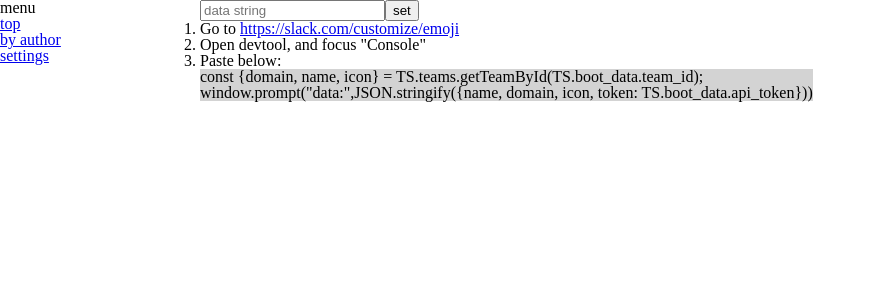
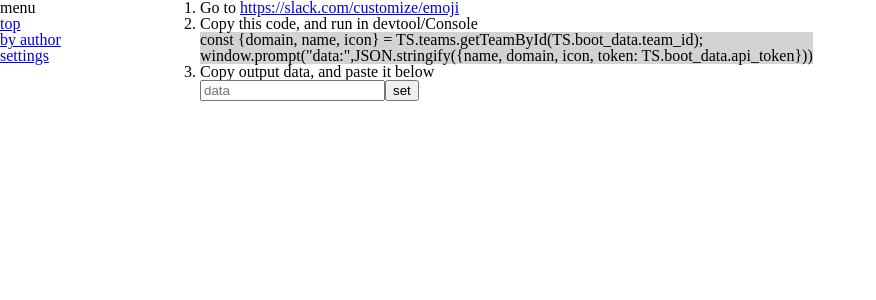
Before and after one commit to cumet04/slack_emoji_viewer, a Nuxt app: page /settings in a window 1280 px wide. Shown: the top 300 px of the page, without its empty margins (0-876 px from the left). Built offline with nearby package versions, Linux system fonts and the light colour scheme.

Commit message:
change flow description

```diff
--- a/pages/settings.vue
+++ b/pages/settings.vue
@@ -1,9 +1,5 @@
 <template>
   <main>
-    <div class="form-field">
-      <input type="text" v-model="dataFieldValue" placeholder="data string" />
-      <button @click="save_workspace">set</button>
-    </div>
     <ol>
       <li class="step">
         Go to
@@ -12,11 +8,15 @@
         </a>
       </li>
       <li class="step">
-        Open devtool, and focus "Console"
+        Copy this code, and run in devtool/Console
+        <pre><code>{{ copyCodeText }}</code></pre>
       </li>
       <li class="step">
-        Paste below:
-        <pre><code>{{ copyCodeText }}</code></pre>
+        Copy output data, and paste it below
+        <div class="form-field">
+          <input type="text" v-model="dataFieldValue" placeholder="data" />
+          <button @click="save_workspace">set</button>
+        </div>
       </li>
     </ol>
   </main>
```
